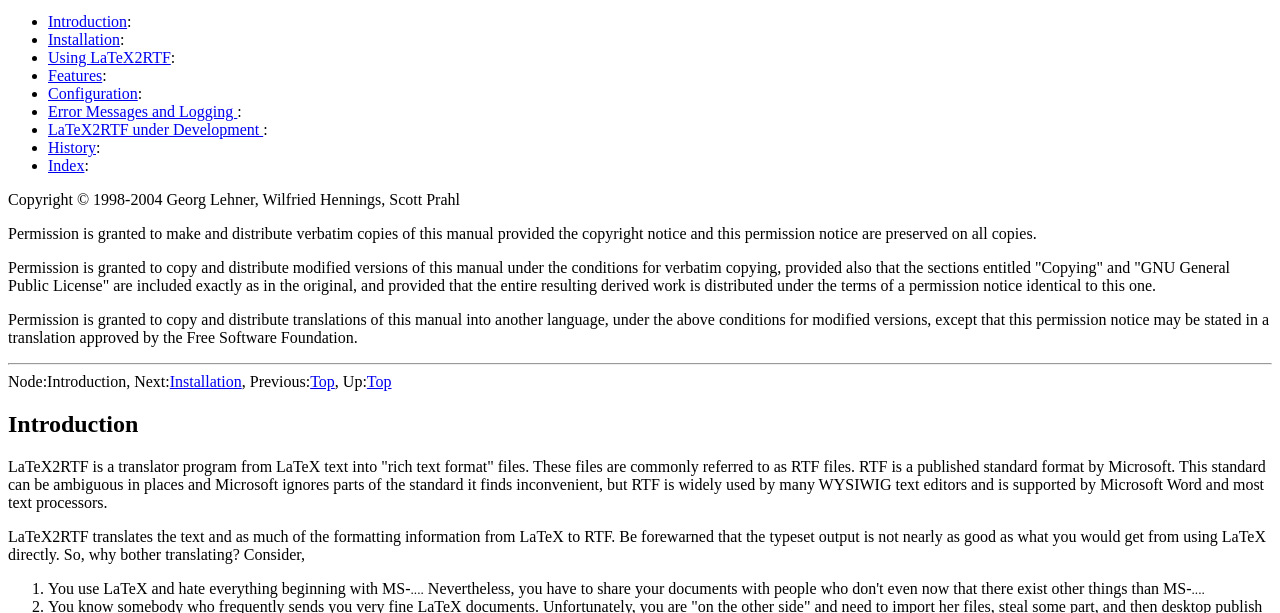
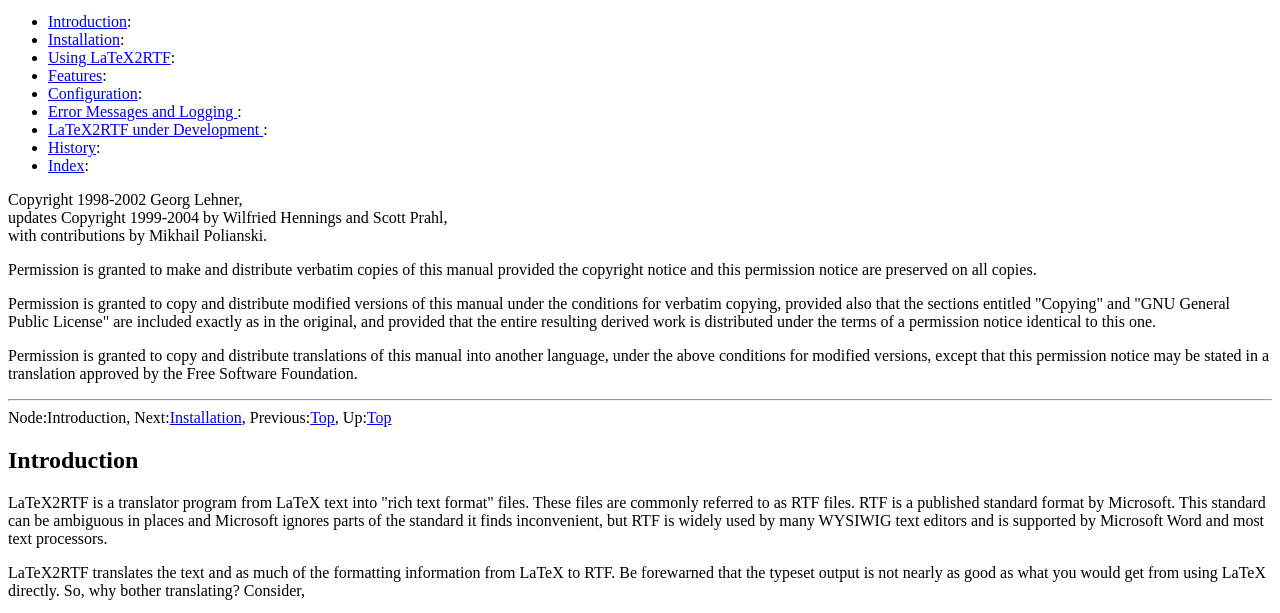
Before and after one commit to magsilva/latex2rtf, a plain HTML site: page doc/latex2rtf.html in a window 1280 px wide. Shown: the part 182-795 px from the top of the page. Drawn offline with Linux system fonts and the light colour scheme.

Commit message:
WH: removed double copyright notice in .info version of documentation
git-svn-id: https://latex2rtf.svn.sourceforge.net/svnroot/latex2rtf/trunk@414 e562ef82-0334-0410-8083-dbe22b1e9a75

```diff
--- a/doc/latex2rtf.html
+++ b/doc/latex2rtf.html
@@ -34,18 +34,20 @@ Up:<a rel="up" accesskey="u" href="#dir">(dir)</a>
 <li><a accesskey="9" href="#Index">Index</a>:
 </ul>
 
-   <p>Copyright &copy; 1998-2004 Georg Lehner, Wilfried Hennings, Scott Prahl
+   <p>Copyright 1998-2002 Georg Lehner,<br>
+updates Copyright 1999-2004 by Wilfried Hennings and Scott Prahl,<br>
+with contributions by Mikhail Polianski.
 
    <p>Permission is granted to make and distribute verbatim copies of this
 manual provided the copyright notice and this permission notice are
 preserved on all copies.
 
-   <p>Permission is granted to copy and distribute modified versions of this
-manual under the conditions for verbatim copying, provided also that the
-sections entitled "Copying" and "GNU General Public License" are
-included exactly as in the original, and provided that the entire
-resulting derived work is distributed under the terms of a permission
-notice identical to this one.
+   <p>Permission is granted to copy and distribute modified
+versions of this manual under the conditions for verbatim copying,
+provided also that the sections entitled "Copying" and "GNU General
+Public License" are included exactly as in the original, and provided
+that the entire resulting derived work is distributed under the terms of
+a permission notice identical to this one.
 
    <p>Permission is granted to copy and distribute translations of this manual
 into another language, under the above conditions for modified versions,
```
Also changed, not shown: doc/latex2rtf.txt, 2 other files.
